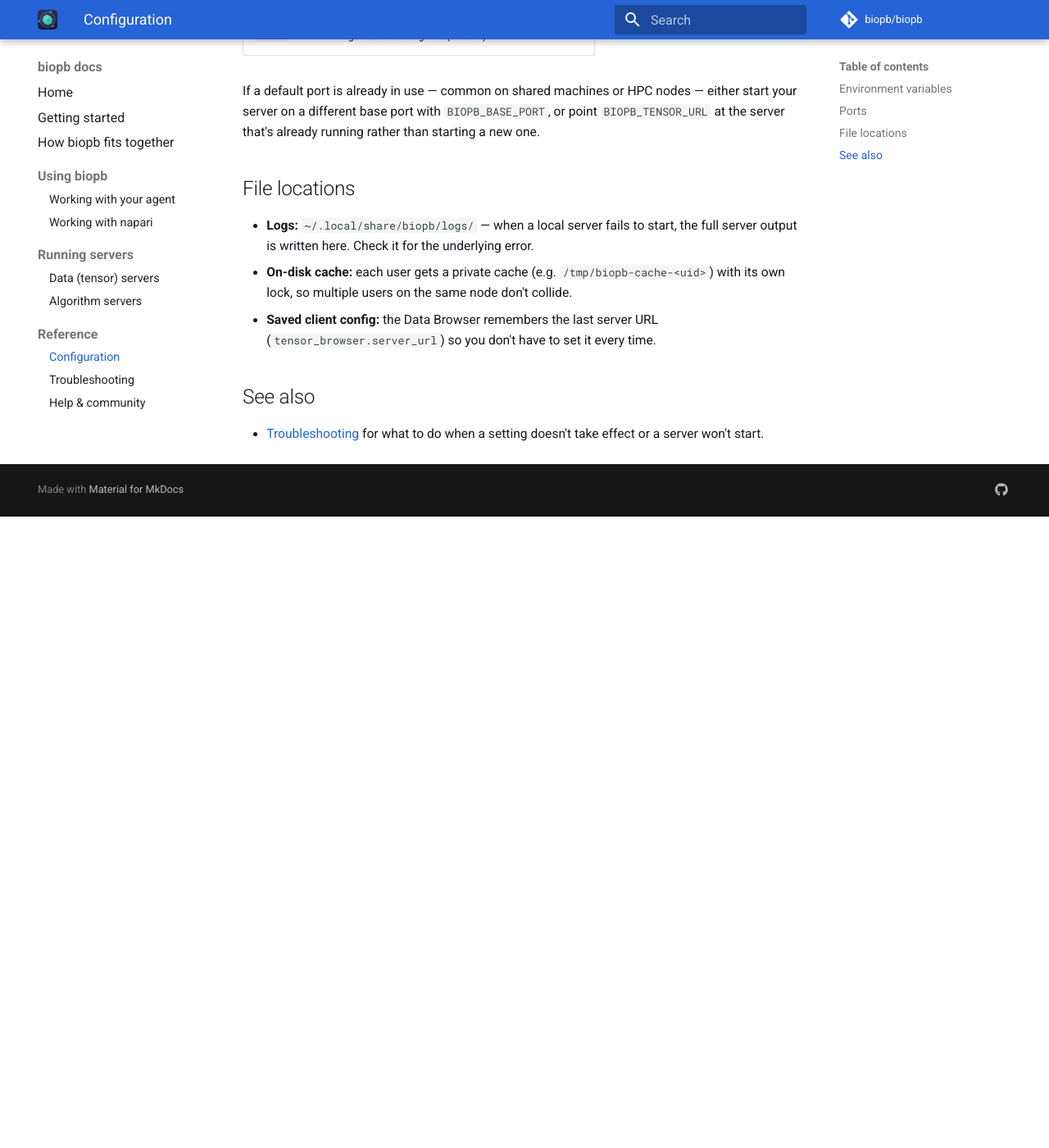
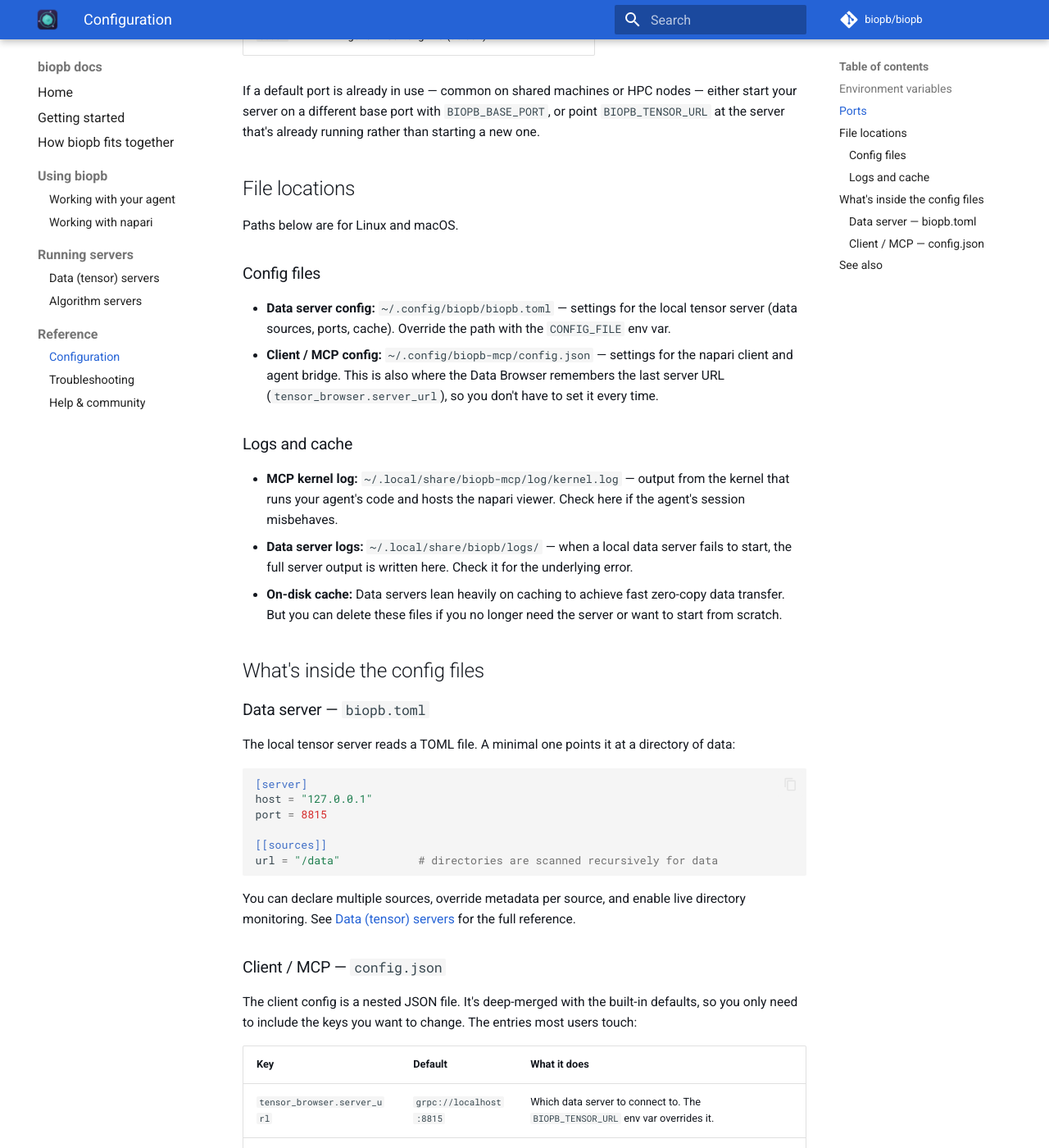
Before and after one commit to biopb/biopb-site, an MkDocs documentation site: the page built from docs/configuration.md, in a window 1280 px wide and 1400 px high, scrolled down 959 px. Shown: the whole window at 82% size. Built offline with MkDocs 1.6.1 and Material for MkDocs 9.7.7, drawn with Linux system fonts in a browser that asks for light colours; comment, search, counter and statistics services are not loaded; before the commit the page ends 1589 px from its top, so only the background shows below that; some of the changed text lies outside the part shown.

Commit message:
Document config files and the biopb CLI
Expand the docs with configuration and command-line reference:

- Configuration: add config-file locations (data server biopb.toml, client
  config.json, kernel log) and a 'What's inside the config files' section with a
  minimal biopb.toml and the important config.json keys.
- Data servers: add a Command-line tools section for the SDK-installed biopb CLI
  (server start/stop/restart/status, tensor query/metadata/stats, version), and
  move the TOML example to Configuration.
- Fix the algorithm-server config snippet to use mcp.services.process_image_servers.
- Tighten the docs home intro and feature bullets.

````diff
--- a/docs/configuration.md
+++ b/docs/configuration.md
@@ -36,12 +36,76 @@
 
 ## File locations
 
-- **Logs:** `~/.local/share/biopb/logs/` — when a local server fails to start, the full
-  server output is written here. Check it for the underlying error.
-- **On-disk cache:** each user gets a private cache (e.g. `/tmp/biopb-cache-<uid>`) with its
-  own lock, so multiple users on the same node don't collide.
-- **Saved client config:** the Data Browser remembers the last server URL
-  (`tensor_browser.server_url`) so you don't have to set it every time.
+Paths below are for Linux and macOS.
+
+### Config files
+
+- **Data server config:** `~/.config/biopb/biopb.toml` — settings for the local tensor
+  server (data sources, ports, cache). Override the path with the `CONFIG_FILE` env var.
+- **Client / MCP config:** `~/.config/biopb-mcp/config.json` — settings for the napari client
+  and agent bridge. This is also where the Data Browser remembers the last server URL
+  (`tensor_browser.server_url`), so you don't have to set it every time.
+
+### Logs and cache
+
+- **MCP kernel log:** `~/.local/share/biopb-mcp/log/kernel.log` — output from the kernel that
+  runs your agent's code and hosts the napari viewer. Check here if the agent's session
+  misbehaves.
+- **Data server logs:** `~/.local/share/biopb/logs/` — when a local data server fails to start,
+  the full server output is written here. Check it for the underlying error.
+- **On-disk cache:** Data servers lean heavily on caching to achieve fast zero-copy data transfer.
+  But you can delete these files if you no longer need the server or want to start from scratch.
+
+## What's inside the config files
+
+### Data server — `biopb.toml`
+
+The local tensor server reads a TOML file. A minimal one points it at a directory of data:
+
+```toml
+[server]
+host = "127.0.0.1"
+port = 8815
+
+[[sources]]
+url = "/data"            # directories are scanned recursively for data
+```
+
+You can declare multiple sources, override metadata per source, and enable live directory
+monitoring. See [Data (tensor) servers](data-servers.md#deploying-your-own) for the full
+reference.
+
+### Client / MCP — `config.json`
+
+The client config is a nested JSON file. It's deep-merged with the built-in defaults, so you
+only need to include the keys you want to change. The entries most users touch:
+
+| Key | Default | What it does |
+|-----|---------|--------------|
+| `tensor_browser.server_url` | `grpc://localhost:8815` | Which data server to connect to. The `BIOPB_TENSOR_URL` env var overrides it. |
+| `mcp.services.process_image_servers` | `[]` | List of [algorithm server](algorithm-servers.md) URLs to expose to your agent, e.g. `["grpc://localhost:50051"]`. |
+| `mcp.dask.scheduler` | `"distributed"` | Compute mode: `"distributed"` (multi-process), `"threads"`, or `"synchronous"`. |
+| `mcp.dask.num_workers` | `0` | Worker processes for local compute; `0` lets dask pick (~CPU count). |
+| `mcp.dask.memory_limit` | `"auto"` | Per-worker memory cap, e.g. `"4G"`. |
+| `mcp.dask.address` | `""` | Connect to an external dask scheduler instead of spinning up a local cluster. |
+| `mcp.dask.cache_budget` | `"1G"` | Cluster-wide chunk-cache budget, split across workers. |
+| `mcp.transport.display_mode` | `"auto"` | `"auto"`, `"visible"`, or `"headless"` (run without opening a napari window). |
+
+For example, to register an algorithm server:
+
+```json
+{
+  "mcp": {
+    "services": {
+      "process_image_servers": ["grpc://localhost:50051"]
+    }
+  }
+}
+```
+
+There are many more advanced keys (operation timeouts, gRPC limits, pyramid building, kernel
+watchdog) that most users never need to touch; the defaults are sensible. You can also ask
+your agent to edit `config.json` for you instead of editing it by hand.
 
 ## See also
 
````
Also changed, not shown: docs/algorithm-servers.md (+7 -5 lines), docs/data-servers.md (+25 -12 lines), docs/index.md (+2 -4 lines).
